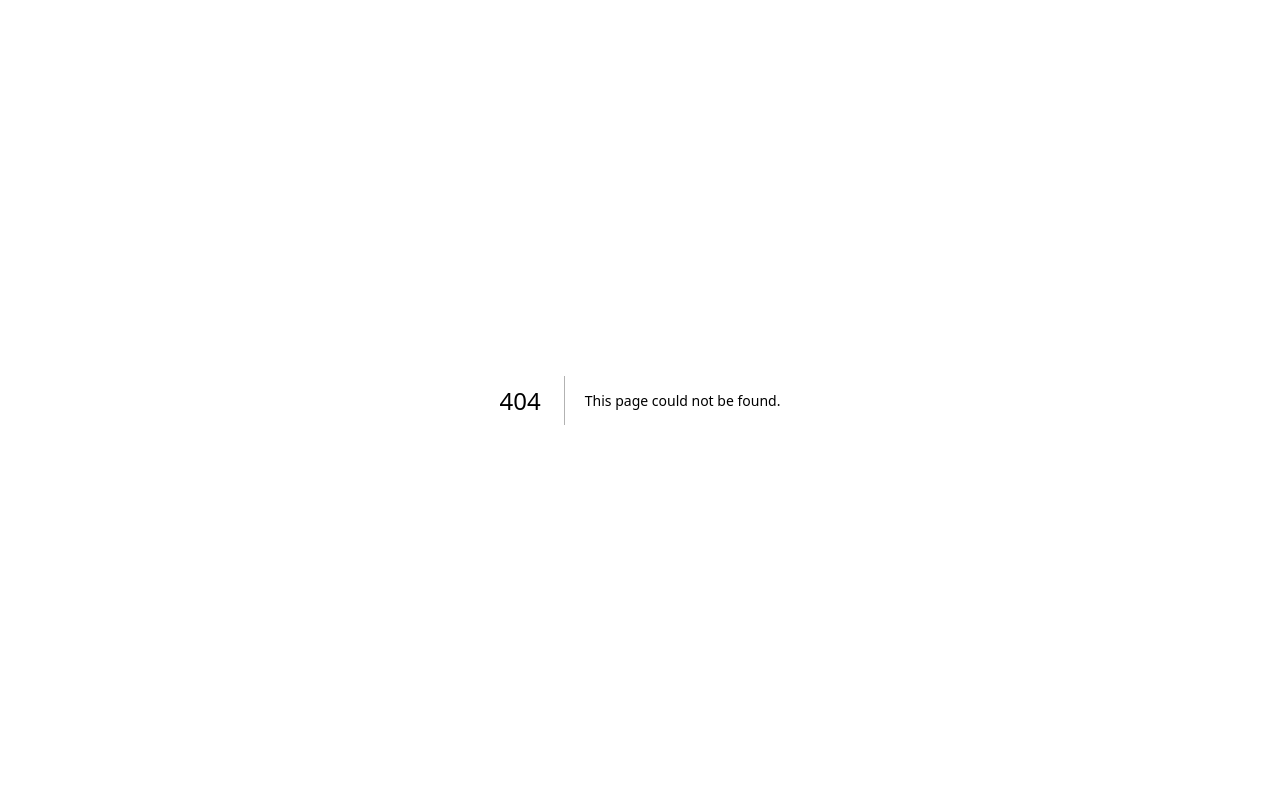
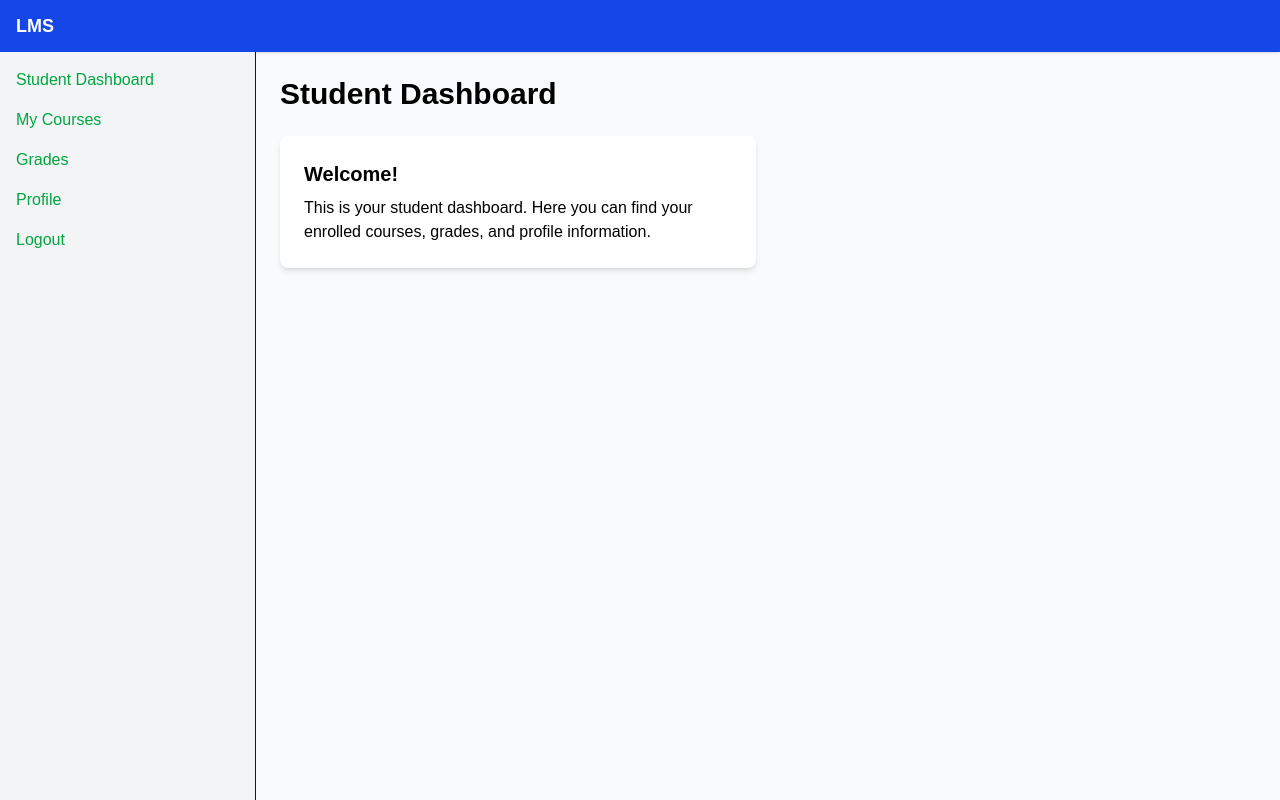
Before and after one commit to PoshikaM/Learning_Management_System, a Next.js app: page /student-dashboard in a window 1280 px wide. Before the commit this address had no page. Built offline with nearby package versions, Linux system fonts and the light colour scheme.

Commit message:
dashboard

```diff
--- a/app/admin_dashboard/page.js
+++ b/app/admin_dashboard/page.js
@@ -1,4 +1,4 @@
-import DashboardPage from "@/components/page/dashboard-page";
+import DashboardPage from "@/components/pages/dashboard-page";
 
 const AdminDashboardPage = () => {
   return <DashboardPage />;
--- a/app/signin/page.js
+++ b/app/signin/page.js
@@ -1,4 +1,4 @@
-import LoginPage from "@/components/page/login-page"
+import LoginPage from "@/components/pages/login-page"
 
 export default function SignInPage(){
     return <LoginPage/>
--- /dev/null
+++ b/app/student-dashboard/page.js
@@ -0,0 +1,7 @@
+import StudentDashboardPage from "@/components/pages/student-dashboard";
+
+const StudentDashboard = () => {
+  return <StudentDashboardPage />;
+};
+
+export default StudentDashboard;
--- /dev/null
+++ b/components/pages/student-dashboard.jsx
@@ -0,0 +1,19 @@
+import React from 'react';
+import MainLayout from '../layout/main-layout';
+import Sidebar from '../layout/sidebar';
+import Navbar from '../layout/navbar';
+import Card from '../global/card';
+
+const StudentDashboardPage = () => (
+  <MainLayout sidebar={<Sidebar role="student" />} navbar={<Navbar />}>
+    <h1 className="text-3xl font-bold mb-6 text-black">Student Dashboard</h1>
+    <div className="grid grid-cols-1 md:grid-cols-2 gap-6">
+      <Card>
+        <h2 className="text-xl text-black font-semibold mb-2">Welcome!</h2>
+        <p className='text-black'>This is your student dashboard. Here you can find your enrolled courses, grades, and profile information.</p>
+      </Card>
+    </div>
+  </MainLayout>
+);
+
+export default StudentDashboardPage;
```
Also changed, not shown: components/pages/dashboard-page.jsx (renamed from components/page/dashboard-page.jsx), components/pages/login-page.jsx (renamed from components/page/login-page.jsx).
